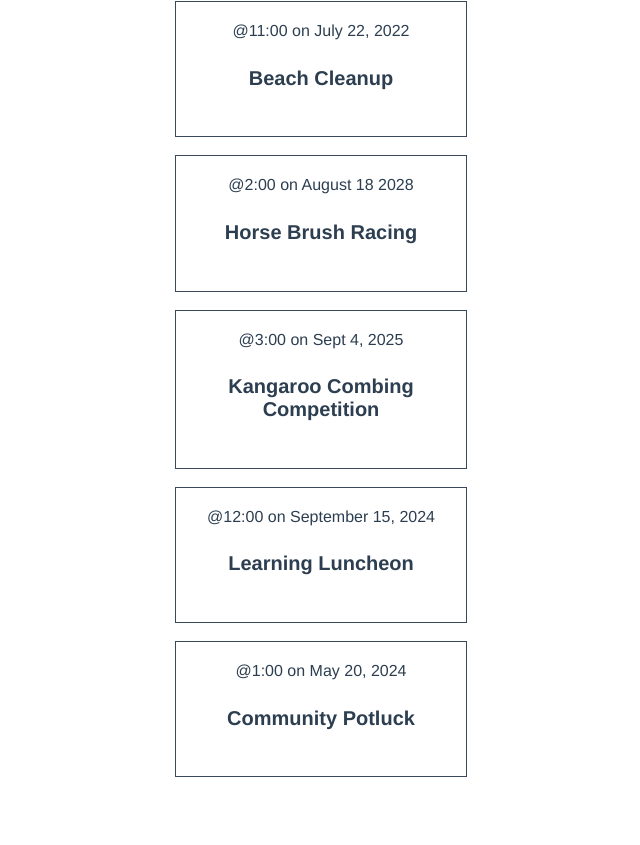
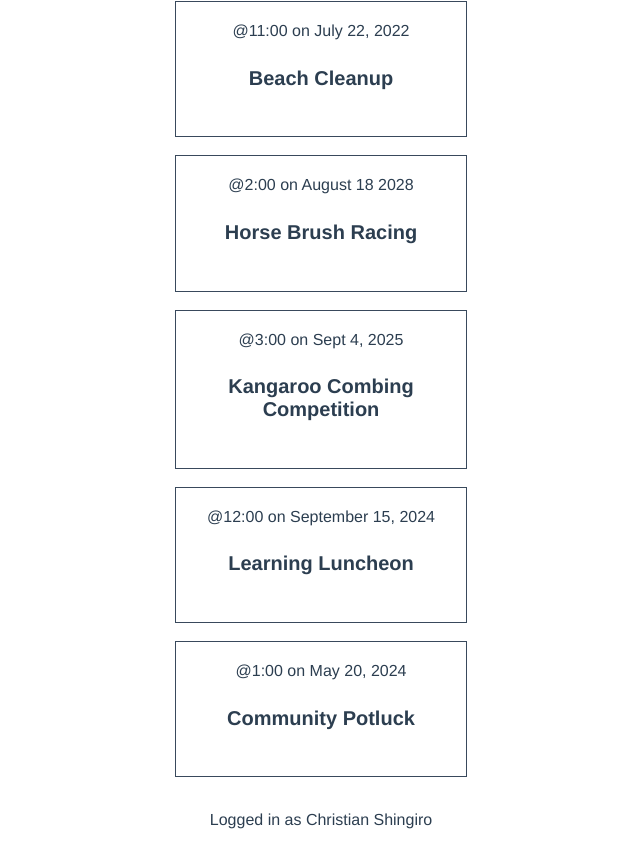
Before and after one commit to CShingiro/VueMasteryLessons, a Vue app: page / in a window 1280 px wide. Shown: the part 473-1318 px from the top of the page, without its empty margins (319-959 px from the left). Before the commit the page ends 1276 px from the top, so only its background shows below. Built offline with nearby package versions, Linux system fonts and the light colour scheme; data requests are answered from the project's data file.

Commit message:
Pina sample try

```diff
--- a/src/App.vue
+++ b/src/App.vue
@@ -1,3 +1,17 @@
+<script>
+import { useUserStore } from "./store/UserStore";
+
+export default {
+  setup() {
+    const userStore = useUserStore();
+
+    return {
+      userStore,
+    };
+  },
+};
+</script>
+
 <template>
   <nav>
     <router-link :to="{ name: 'EventList' }">Events</router-link> |
@@ -5,6 +19,7 @@
     <router-link :to="{ name: 'EventCreate' }">Create Event</router-link>
   </nav>
   <router-view />
+  <p>Logged in as {{ userStore.user }}</p>
 </template>
 
 <style>
--- a/src/store/UserStore.js
+++ b/src/store/UserStore.js
@@ -1,3 +1,7 @@
-import { defineStore } from 'pinia'
+import { defineStore } from "pinia";
 
-export const useUserStore = defineStore('UserStore', {})
+export const useUserStore = defineStore("UserStore", {
+  state: () => ({
+    user: "Christian Shingiro",
+  }),
+});
```
Also changed, not shown: src/store/EventStore.js (+7 -2 lines), 2 other files (tests, documents, lock files or other folders).
